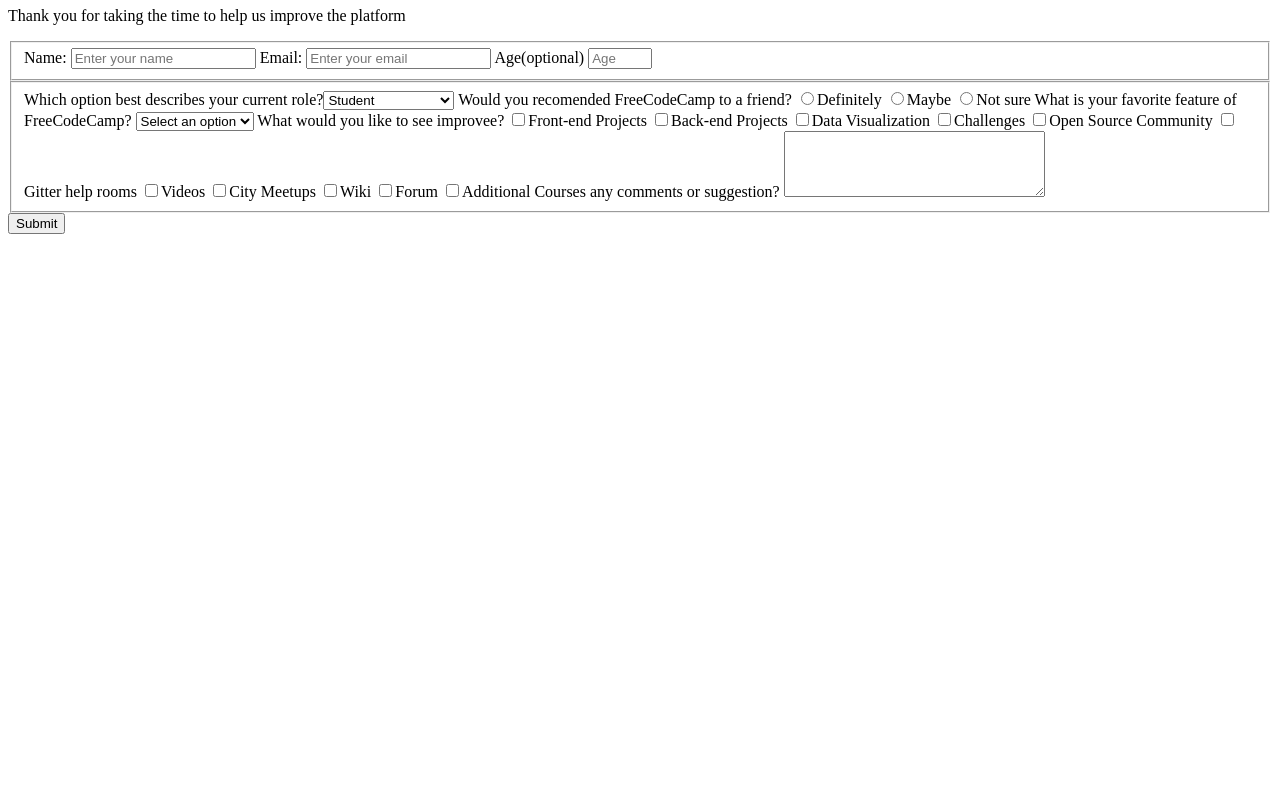
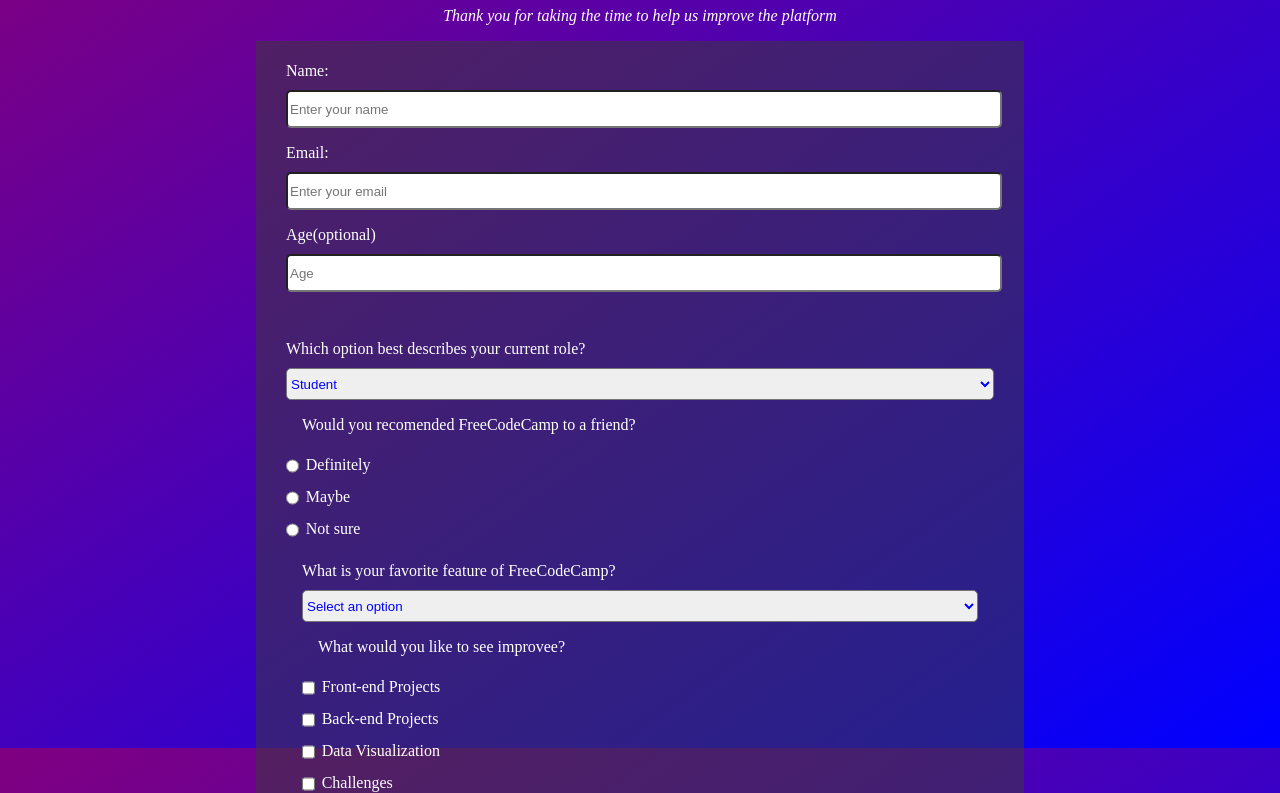
Before and after one commit to HaroldArguelloNic/survey-form, a plain HTML site: page index.html in a window 1280 px wide. Shown: the part 73-866 px from the top of the page. Before the commit the page ends 800 px from the top, so only its background shows below. Drawn offline with Linux system fonts and the light colour scheme.

Commit message:
arreglamos el link style

```diff
--- a/index.html
+++ b/index.html
@@ -4,7 +4,7 @@
   <meta charset="UTF-8">
   <meta name="viewport" content="width=device-width, initial-scale=1.0">
   <title>Survey-Form</title>
-  <link rel="stilesheet" href="styles.css">
+  <link rel="stylesheet" href="styles.css">
 </head>
 <body>
   <h1 id="title"> FreeCodeCamp Survey Form</h1>
```
